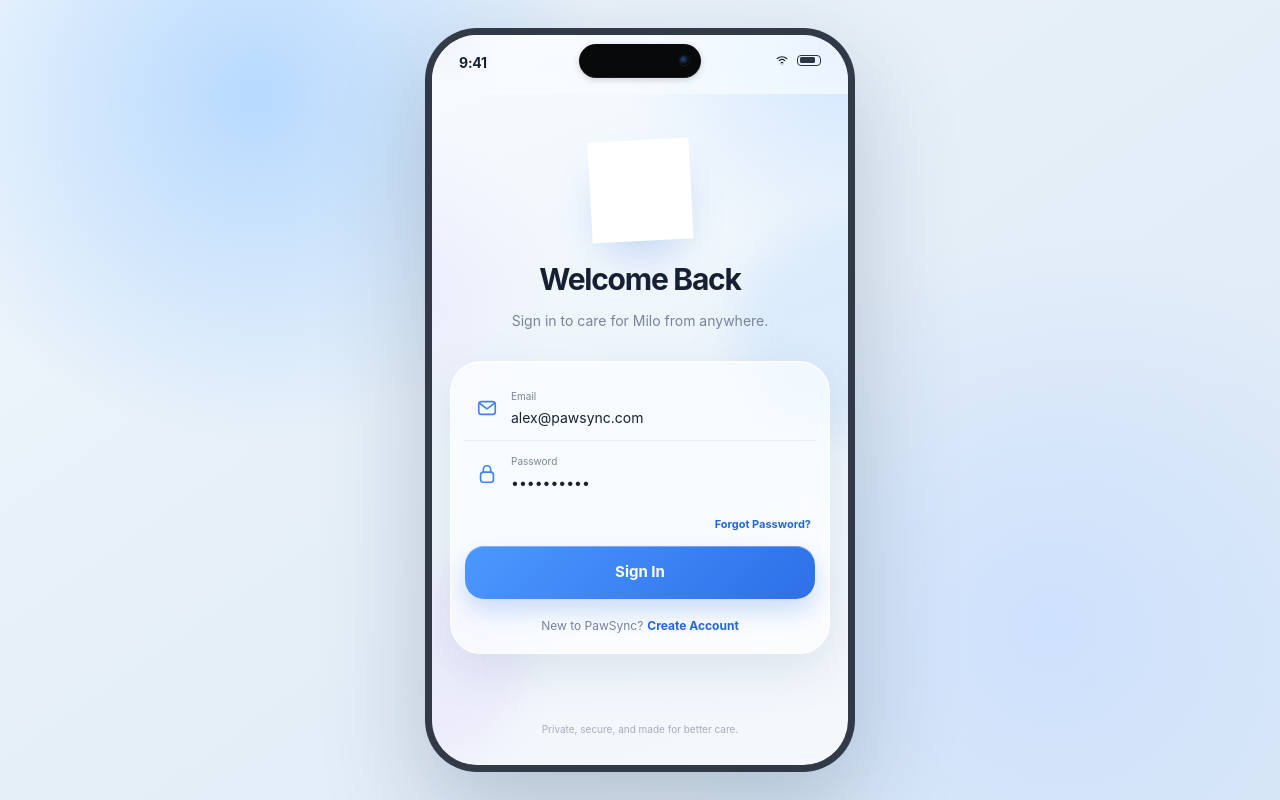
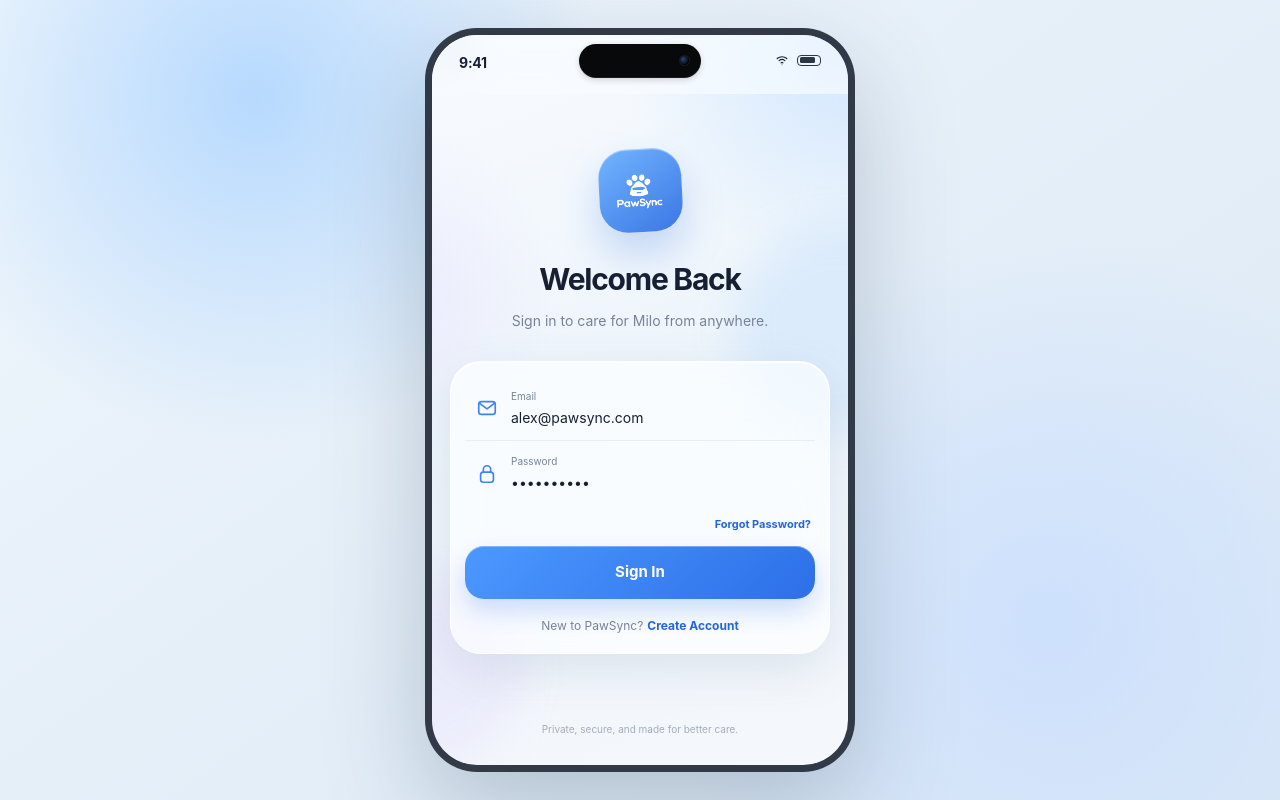
Before and after one commit to natthawat-sai/PawSync, a React (Vite) app: page / in a window 1280 px wide. Built offline with nearby package versions, Linux system fonts and the light colour scheme.

Commit message:
Use supplied white PawSync logo

```diff
--- a/src/App.tsx
+++ b/src/App.tsx
@@ -1,5 +1,5 @@
 import { useEffect, useState, type KeyboardEvent, type ReactNode } from "react";
-import pawSyncLogo from "./assets/pawsync-logo.png";
+import pawSyncLogo from "../resources/pawsync_white.png";
 
 type Screen =
   | "splash"
@@ -70,9 +70,6 @@ function Icon({ name, size = "medium" }: { name: IconName; size?: "small" | "med
 
 function BrandMark({ splash = false }: { splash?: boolean }) {
   return <div className={`brand-mark ${splash ? "splash-mark" : ""}`}>
-    <svg className="logo-filter-defs" aria-hidden="true" focusable="false">
-      <defs><filter id="paw-logo-white" colorInterpolationFilters="sRGB"><feColorMatrix type="matrix" values="0 0 0 0 1 0 0 0 0 1 0 0 0 0 1 -2 0 0 0 1.6" /></filter></defs>
-    </svg>
     <img src={pawSyncLogo} alt="PawSync" />
   </div>;
 }
--- a/src/index.css
+++ b/src/index.css
@@ -350,8 +350,7 @@ body {
 .login-screen { min-height: 100%; display: flex; flex-direction: column; align-items: center; padding-top: 55px; }
 .brand-mark { width: 83px; height: 83px; display: grid; place-items: center; color: white; border-radius: 28px; background: linear-gradient(145deg, rgba(103,175,255,.92), rgba(49,111,227,.95)); box-shadow: 0 20px 40px rgba(55,119,225,.27), inset 0 1px 1px rgba(255,255,255,.5); transform: rotate(-3deg); }
 .brand-mark .icon { width: 42px; height: 42px; }
-.brand-mark img { width: 100%; height: 100%; object-fit: cover; border-radius: inherit; display: block; filter: url(#paw-logo-white); }
-.logo-filter-defs { position: absolute; width: 0; height: 0; overflow: hidden; }
+.brand-mark img { width: 100%; height: 100%; object-fit: contain; border-radius: inherit; display: block; padding: 5px; }
 .login-copy { text-align: center; margin: 25px 0 30px; }
 .login-title { font-size: 30px; font-weight: 730; letter-spacing: -1.25px; }
 .subtitle { color: var(--muted); font-size: 14px; margin-top: 8px; }
```
Also changed, not shown: resources/pawsync_white.png (added), 1 other file (tests, documents, lock files or other folders).
